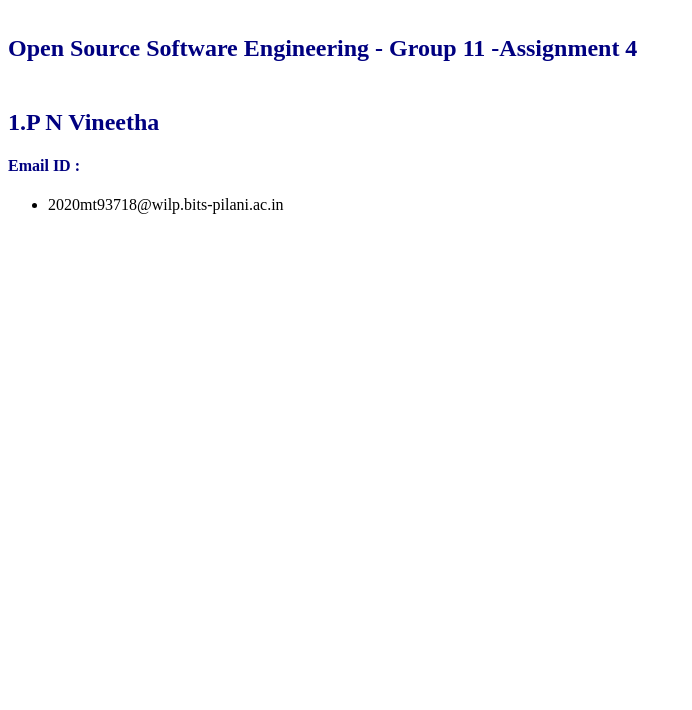
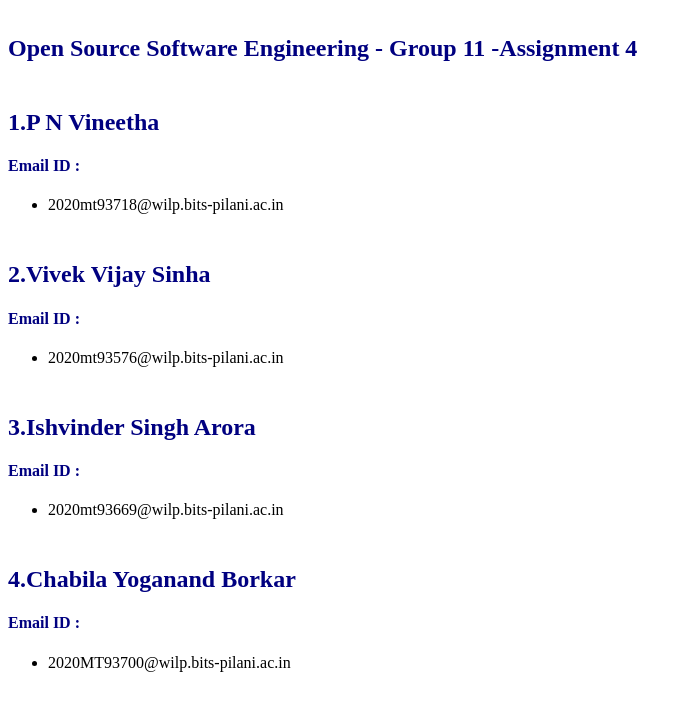
Before and after one commit to 93700bits/OSS_Group11_Assignment4, a plain HTML site: page index.html in a window 1280 px wide. Shown: the whole page, without its empty margins (0-692 px from the left). Drawn offline with Linux system fonts and the light colour scheme.

Commit message:
Added the changes for group members details

```diff
--- a/index.html
+++ b/index.html
@@ -10,3 +10,27 @@
 <ul>
     <li style="text-align: left;">2020mt93718@wilp.bits-pilani.ac.in</li>
 </ul>
+<h2 style="text-align: left;">
+    <br />
+    <span style="color: #000080;">2.Vivek Vijay Sinha</span>
+</h2>
+<h4><span style="color: #000080;">Email ID :</span></h4>
+<ul>
+    <li style="text-align: left;">2020mt93576@wilp.bits-pilani.ac.in</li>
+</ul>
+<h2 style="text-align: left;">
+    <br />
+    <span style="color: #000080;">3.Ishvinder Singh Arora</span>
+</h2>
+<h4><span style="color: #000080;">Email ID :</span></h4>
+<ul>
+    <li style="text-align: left;">2020mt93669@wilp.bits-pilani.ac.in</li>
+</ul>
+<h2 style="text-align: left;">
+    <br />
+    <span style="color: #000080;">4.Chabila Yoganand Borkar</span>
+</h2>
+<h4><span style="color: #000080;">Email ID :</span></h4>
+<ul>
+    <li style="text-align: left;">2020MT93700@wilp.bits-pilani.ac.in</li>
+</ul>
```
